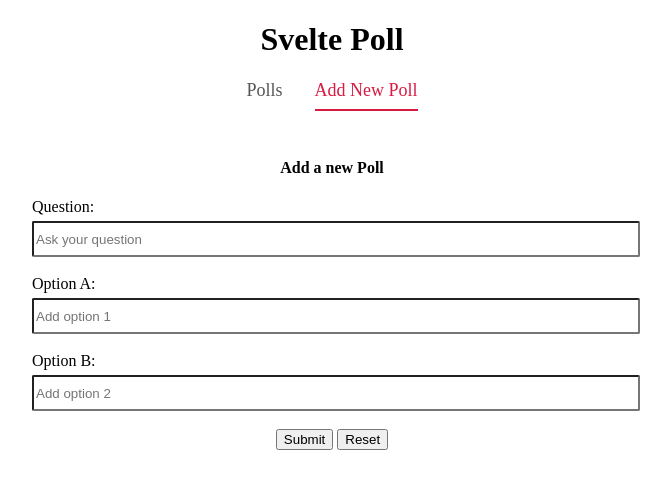
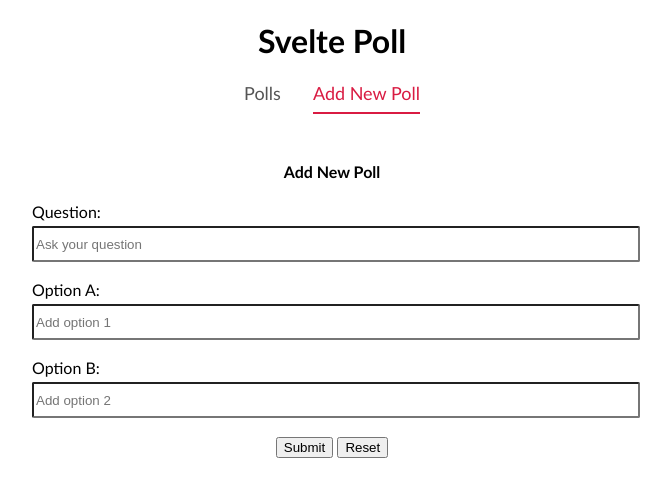
Before and after one commit to gtstarnes/SveltePoll, a SvelteKit app: page / in a window 1280 px wide. Shown: the top 496 px of the page, without its empty margins (308-979 px from the left). Built offline with nearby package versions, Linux system fonts and the light colour scheme.

Commit message:
changed font

```diff
--- a/src/routes/+page.svelte
+++ b/src/routes/+page.svelte
@@ -51,7 +51,7 @@
             <PollsList {polls} on:vote={handleVote} />
         {/if}
     {:else}
-        <h4>Add a new Poll</h4>
+        <h4>Add New Poll</h4>
         <AddPollForm on:addPoll={addPoll} />
     {/if}
 </main>
@@ -59,5 +59,7 @@
 <style>
     main {
         text-align: center;
+        font-family: 'Trebuchet MS', 'Lucida Sans Unicode',
+         'Lucida Grande', 'Lucida Sans', Arial, sans-serif;
     }
 </style>
```
